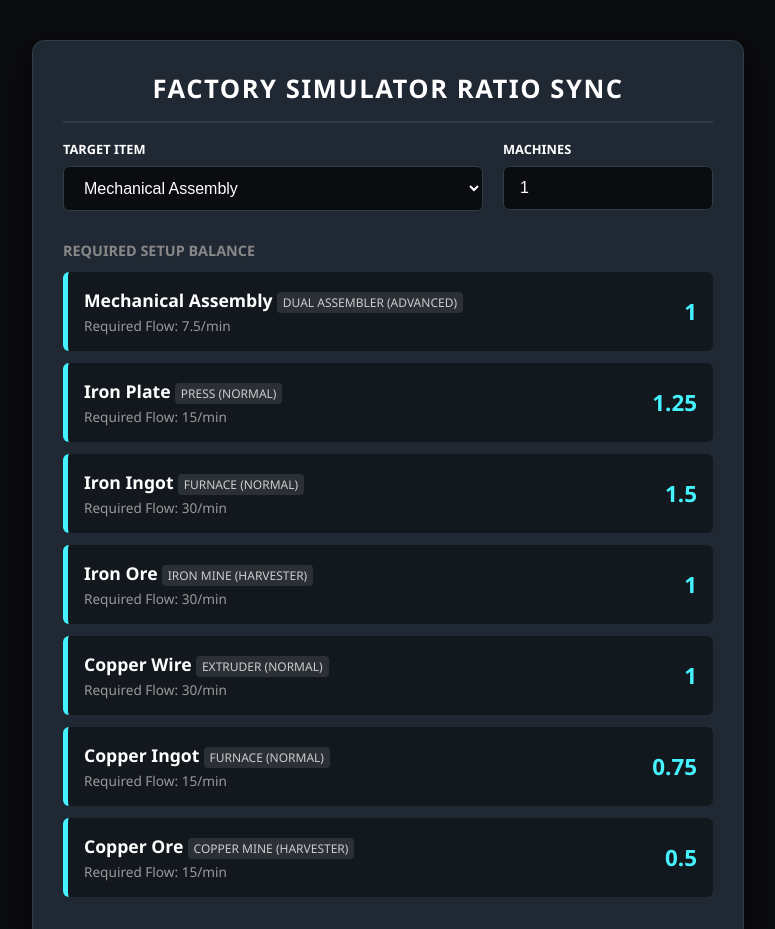
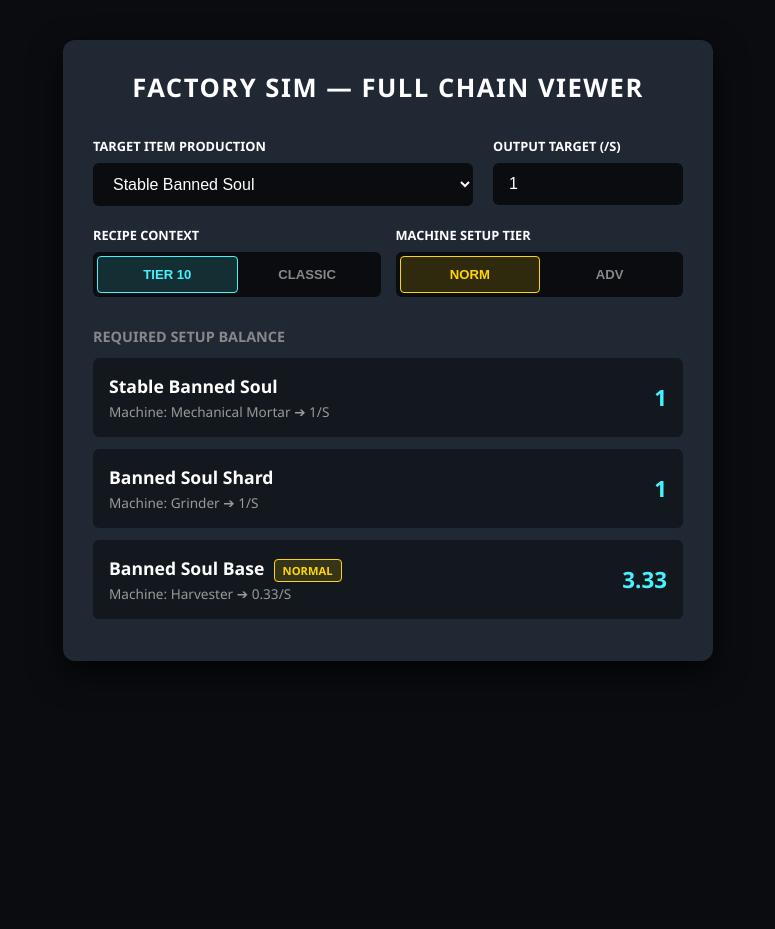
Before and after one commit to Exceletor/max-eff-calculator, a plain HTML site: page index.html in a window 1280 px wide. Shown: the top 929 px of the page, without its empty margins (252-1027 px from the left). After the commit the page ends 800 px from the top, so only its background shows below. Drawn offline with Linux system fonts and the light colour scheme.

Commit message:
Update index.html

```diff
--- a/index.html
+++ b/index.html
@@ -3,16 +3,15 @@
 <head>
     <meta charset="UTF-8">
     <meta name="viewport" content="width=device-width, initial-scale=1.0">
-    <title>Factory Simulator Ultimate Sync</title>
+    <title>Factory Sim — Full Chain Viewer</title>
     <style>
         :root {
             --bg-color: #0b0c10;
             --panel-bg: #1f2833;
-            --accent-green: #66fcf1;
+            --accent-green: #00e676;
+            --accent-yellow: #ffd700;
             --accent-blue: #45f3ff;
             --text-light: #c5c6c7;
-            --text-muted: #66fcf1;
-            --border-color: #2f3e46;
         }
 
         body {
@@ -22,7 +21,8 @@
             margin: 0;
             padding: 40px 20px;
             display: flex;
-            justify-content: center;
+            flex-direction: column;
+            align-items: center;
         }
 
         .calculator-card {
@@ -32,7 +32,7 @@
             border-radius: 12px;
             padding: 30px;
             box-shadow: 0 12px 32px rgba(0,0,0,0.7);
-            border: 1px solid var(--border-color);
+            box-sizing: border-box;
         }
 
         h1 {
@@ -41,7 +41,6 @@
             color: #fff;
             text-transform: uppercase;
             letter-spacing: 1.5px;
-            border-bottom: 2px solid var(--border-color);
             padding-bottom: 15px;
             text-align: center;
         }
@@ -50,7 +49,7 @@
             display: grid;
             grid-template-columns: 2fr 1fr;
             gap: 20px;
-            margin-bottom: 30px;
+            margin-bottom: 20px;
         }
 
         label {
@@ -66,11 +65,57 @@
             width: 100%;
             padding: 12px 16px;
             background: #0b0c10;
-            border: 1px solid var(--border-color);
+            border: none;
             color: #fff;
             border-radius: 6px;
             font-size: 1rem;
             box-sizing: border-box;
+        }
+
+        .toggle-row {
+            display: grid;
+            grid-template-columns: 1fr 1fr;
+            gap: 15px;
+            margin-bottom: 30px;
+        }
+
+        .mode-container {
+            display: flex;
+            background: #0b0c10;
+            border-radius: 6px;
+            padding: 4px;
+        }
+
+        .mode-btn {
+            flex: 1;
+            background: transparent;
+            border: none;
+            color: #888;
+            padding: 10px;
+            font-size: 0.82rem;
+            font-weight: bold;
+            text-transform: uppercase;
+            cursor: pointer;
+            border-radius: 4px;
+            transition: all 0.2s ease;
+        }
+
+        .mode-btn.active.normal-mode {
+            background: rgba(255, 215, 0, 0.15);
+            color: var(--accent-yellow);
+            border: 1px solid var(--accent-yellow);
+        }
+
+        .mode-btn.active.advanced-mode {
+            background: rgba(0, 230, 118, 0.15);
+            color: var(--accent-green);
+            border: 1px solid var(--accent-green);
+        }
+
+        .mode-btn.active.classic-toggle {
+            background: rgba(69, 243, 255, 0.15);
+            color: var(--accent-blue);
+            border: 1px solid var(--accent-blue);
         }
 
         .ratio-row {
@@ -81,7 +126,6 @@
             display: flex;
             justify-content: space-between;
             align-items: center;
-            border-left: 5px solid var(--accent-blue);
         }
 
         .item-name {
@@ -96,14 +140,17 @@
             margin-top: 4px;
         }
 
-        .machine-type {
-            font-size: 0.75rem;
+        .badge {
+            font-size: 0.7rem;
             text-transform: uppercase;
-            background: rgba(255,255,255,0.1);
-            padding: 2px 6px;
+            padding: 3px 8px;
             border-radius: 4px;
-            color: #ccc;
+            font-weight: bold;
+            margin-left: 5px;
         }
+
+        .badge-normal { background: rgba(255, 215, 0, 0.15); color: var(--accent-yellow); border: 1px solid var(--accent-yellow); }
+        .badge-advanced { background: rgba(0, 230, 118, 0.15); color: var(--accent-green); border: 1px solid var(--accent-green); }
 
         .machine-qty {
             font-size: 1.4rem;
@@ -115,20 +162,35 @@
 <body>
 
 <div class="calculator-card">
-    <h1>Factory Simulator Ratio Sync</h1>
+    <h1>Factory Sim — Full Chain Viewer</h1>
 
     <div class="grid-inputs">
         <div>
-            <label for="itemSelect">Target Item</label>
+            <label for="itemSelect">Target Item Production</label>
             <select id="itemSelect">
-                <option value="mechanical_assembly">Mechanical Assembly</option>
-                <option value="copper_wire">Copper Wire</option>
-                <option value="iron_plate">Iron Plate</option>
+                <!-- Populated dynamically via JS filtering -->
             </select>
         </div>
         <div>
-            <label for="machineCount">Machines</label>
-            <input type="number" id="machineCount" value="1" min="1">
+            <label for="targetRate">Output Target (/s)</label>
+            <input type="number" id="targetRate" value="1" min="0.1" step="0.1">
+        </div>
+    </div>
+
+    <div class="toggle-row">
+        <div>
+            <label>Recipe Context</label>
+            <div class="mode-container">
+                <button type="button" class="mode-btn active classic-toggle" id="ctxT10" onclick="setRecipeContext('t10')">Tier 10</button>
+                <button type="button" class="mode-btn classic-toggle" id="ctxClassic" onclick="setRecipeContext('classic')">Classic</button>
+            </div>
+        </div>
+        <div>
+            <label>Machine Setup Tier</label>
+            <div class="mode-container">
+                <button type="button" class="mode-btn active normal-mode" id="btnNormal" onclick="setGlobalTier('normal')">Norm</button>
+                <button type="button" class="mode-btn advanced-mode" id="btnAdvanced" onclick="setGlobalTier('advanced')">Adv</button>
+            </div>
         </div>
     </div>
 
@@ -139,127 +201,222 @@
 </div>
 
 <script>
-    // THE SYNCHRONIZED ENGINE
-    // For Processors: provide 'time' (seconds) and 'yield'
-    // For Harvesters: provide 'flatRatePerMin' directly (no time)
+    // ENGINE MACHINE ARCHITECTURE
+    const machineRegistry = {
+        cutter: { instant: true, hasTiers: false },
+        ore_crusher: { instant: true, hasTiers: false },
+        grinder: { instant: true, hasTiers: false },
+        laser_cutter: { instant: true, hasTiers: false },
+        furnace: { instant: true, hasTiers: false },
+        gear_press: { instant: true, hasTiers: false },
+        extruder: { instant: true, hasTiers: false },
+        rolling_machine: { instant: true, hasTiers: false },
+        induction_smelter: { instant: true, hasTiers: false },
+        alloy_smelter: { instant: true, hasTiers: false },
+        triple_alloy_smelter: { instant: true, hasTiers: false },
+        mechanical_mortar: { instant: true, hasTiers: false },
+        mixer: { instant: true, hasTiers: false },
+        energy_concentrator: { instant: true, hasTiers: false },
+        spindle: { instant: true, hasTiers: false },
+
+        assembler: { time: 5, hasTiers: true },
+        dual_assembler: { time: 3.75, hasTiers: true },
+        triple_assembler: { time: 6, hasTiers: true },
+        quad_assembler: { time: 3.75, hasTiers: true },
+        quin_assembler: { time: 5, hasTiers: true },
+        workstation: { time: 2.86, hasTiers: true },
+        form_injector: { time: 1.5, hasTiers: true },
+        multiform_injector: { time: 2, hasTiers: true },
+        triple_packager: { time: 1, hasTiers: true },
+
+        buffer: { time: 0.5, hasTiers: false },
+        harvester: { time: 10, hasTiers: true }
+    };
+
+    // ==========================================
+    // SEPARATED RECIPE ENGINE (T10 VS CLASSIC)
+    // ==========================================
     const factoryData = {
-        mechanical_assembly: {
-            name: "Mechanical Assembly",
-            machine: "Dual Assembler (Advanced)",
-            time: 8,
+        // --- Tier 10 Chains ---
+        stable_banned_soul: {
+            name: "Stable Banned Soul",
+            group: "t10",
+            machine: "mechanical_mortar",
+            yield: 1,
+            ingredients: [{ id: "banned_soul_shard", qty: 1 }]
+        },
+        banned_soul_shard: {
+            name: "Banned Soul Shard",
+            group: "t10",
+            machine: "grinder",
+            yield: 3,
+            ingredients: [{ id: "banned_soul", qty: 1 }]
+        },
+        banned_soul: {
+            name: "Banned Soul Base",
+            group: "t10",
+            machine: "harvester",
+            yield: 1,
+            ingredients: []
+        },
+
+        // --- Classic Event / Classic Base Chains ---
+        classic_frame: {
+            name: "Classic Frame",
+            group: "classic",
+            machine: "dual_assembler",
             yield: 1,
             ingredients: [
-                { id: "iron_plate", qty: 2 },
-                { id: "copper_wire", qty: 4 }
+                { id: "classic_iron_plate", qty: 2 },
+                { id: "classic_copper_wire", qty: 4 }
             ]
         },
-        iron_plate: {
-            name: "Iron Plate",
-            machine: "Press (Normal)",
-            time: 5,
+        classic_iron_plate: {
+            name: "Iron Plate (Classic)",
+            group: "classic",
+            machine: "gear_press",
             yield: 1,
-            ingredients: [{ id: "iron_ingot", qty: 2 }]
+            ingredients: [{ id: "classic_iron_ore", qty: 1 }]
         },
-        copper_wire: {
-            name: "Copper Wire",
-            machine: "Extruder (Normal)",
-            time: 4,
+        classic_copper_wire: {
+            name: "Copper Wire (Classic)",
+            group: "classic",
+            machine: "extruder",
             yield: 2,
-            ingredients: [{ id: "copper_ingot", qty: 1 }]
+            ingredients: [{ id: "classic_copper_ore", qty: 1 }]
         },
-        iron_ingot: {
-            name: "Iron Ingot",
-            machine: "Furnace (Normal)",
-            time: 3,
+        classic_iron_ore: {
+            name: "Iron Ore (Classic)",
+            group: "classic",
+            machine: "harvester",
             yield: 1,
-            ingredients: [{ id: "iron_ore", qty: 1 }]
-        },
-        copper_ingot: {
-            name: "Copper Ingot",
-            machine: "Furnace (Normal)",
-            time: 3,
-            yield: 1,
-            ingredients: [{ id: "copper_ore", qty: 1 }]
-        },
-        // HARVESTERS (No cycle time, just flat output per minute)
-        iron_ore: {
-            name: "Iron Ore",
-            machine: "Iron Mine (Harvester)",
-            flatRatePerMin: 30,
             ingredients: []
         },
-        copper_ore: {
-            name: "Copper Ore",
-            machine: "Copper Mine (Harvester)",
-            flatRatePerMin: 30,
+        classic_copper_ore: {
+            name: "Copper Ore (Classic)",
+            group: "classic",
+            machine: "harvester",
+            yield: 1,
             ingredients: []
         }
     };
+    // ==========================================
+
+    let currentGlobalTier = "normal";
+    let currentContext = "t10";
 
     const itemSelect = document.getElementById('itemSelect');
-    const machineCount = document.getElementById('machineCount');
+    const targetRateInput = document.getElementById('targetRate');
     const blueprintOutput = document.getElementById('blueprintOutput');
+    const btnNormal = document.getElementById('btnNormal');
+    const btnAdvanced = document.getElementById('btnAdvanced');
+    const ctxT10 = document.getElementById('ctxT10');
+    const ctxClassic = document.getElementById('ctxClassic');
+
+    function populateDropdown() {
+        itemSelect.innerHTML = "";
+        for (const id in factoryData) {
+            if (factoryData[id].group === currentContext) {
+                const opt = document.createElement('option');
+                opt.value = id;
+                opt.textContent = factoryData[id].name;
+                itemSelect.appendChild(opt);
+            }
+        }
+        calculatePerfectRatios();
+    }
+
+    function setRecipeContext(context) {
+        currentContext = context;
+        if(context === 't10') {
+            ctxT10.classList.add('active');
+            ctxClassic.classList.remove('active');
+        } else {
+            ctxClassic.classList.add('active');
+            ctxT10.classList.remove('active');
+        }
+        populateDropdown();
+    }
+
+    function setGlobalTier(tier) {
+        currentGlobalTier = tier;
+        if(tier === 'normal') {
+            btnNormal.classList.add('active');
+            btnAdvanced.classList.remove('active');
+        } else {
+            btnAdvanced.classList.add('active');
+            btnNormal.classList.remove('active');
+        }
+        calculatePerfectRatios();
+    }
 
     function calculatePerfectRatios() {
         const targetId = itemSelect.value;
-        const finalMachineTarget = parseInt(machineCount.value) || 1;
-        const targetRecipe = factoryData[targetId];
-
-        if (!targetRecipe) return;
-
-        // Calculate initial items per minute based on whether it's a timed or flat rate machine
-        let targetItemsPerMin = 0;
-        if (targetRecipe.time) {
-            targetItemsPerMin = (60 / targetRecipe.time) * targetRecipe.yield * finalMachineTarget;
-        } else {
-            targetItemsPerMin = targetRecipe.flatRatePerMin * finalMachineTarget;
+        if (!targetId) {
+            blueprintOutput.innerHTML = "";
+            return;
         }
+        const requiredPerSec = parseFloat(targetRateInput.value) || 1;
 
         const totals = {};
 
-        function extractRates(id, requiredPerMin) {
+        function extractRates(id, rateNeeded) {
             const recipe = factoryData[id];
             if (!recipe) return;
 
-            let exactMachinesNeeded = 0;
-
-            // MATH FOR BOTH FORMS:
-            if (recipe.time) {
-                // Processor math
-                const singleMachineOutputPerMin = (60 / recipe.time) * recipe.yield;
-                exactMachinesNeeded = requiredPerMin / singleMachineOutputPerMin;
-            } else {
-                // Harvester math
-                exactMachinesNeeded = requiredPerMin / recipe.flatRatePerMin;
-            }
+            const mach = machineRegistry[recipe.machine];
 
             if (!totals[id]) {
-                totals[id] = { name: recipe.name, machine: recipe.machine, machines: 0, itemsPerMin: 0 };
+                totals[id] = {
+                    name: recipe.name,
+                    machineKey: recipe.machine,
+                    machProfile: mach,
+                    itemsPerSec: 0
+                };
             }
-            totals[id].machines += exactMachinesNeeded;
-            totals[id].itemsPerMin += requiredPerMin;
+            totals[id].itemsPerSec += rateNeeded;
 
             if (recipe.ingredients) {
                 recipe.ingredients.forEach(ing => {
-                    const neededIngRatePerMin = (requiredPerMin / (recipe.yield || 1)) * ing.qty;
-                    extractRates(ing.id, neededIngRatePerMin);
+                    const baseInputNeeded = (rateNeeded / recipe.yield) * ing.qty;
+                    extractRates(ing.id, baseInputNeeded);
                 });
             }
         }
 
-        extractRates(targetId, targetItemsPerMin);
+        extractRates(targetId, requiredPerSec);
 
         let html = '';
         for (const id in totals) {
             const item = totals[id];
+            const mach = item.machProfile;
+
+            let badgeHtml = '';
+            let finalMachineCount = 0;
+
+            if (mach.instant) {
+                finalMachineCount = Math.ceil(item.itemsPerSec / factoryData[id].yield);
+            } else {
+                const baseOutputPerSec = factoryData[id].yield / mach.time;
+
+                if (mach.hasTiers) {
+                    const speedModifier = (currentGlobalTier === "advanced") ? 2 : 1;
+                    badgeHtml = `<span class="badge badge-${currentGlobalTier}">${currentGlobalTier}</span>`;
+                    finalMachineCount = parseFloat((item.itemsPerSec / (baseOutputPerSec * speedModifier)).toFixed(2));
+                } else {
+                    finalMachineCount = parseFloat((item.itemsPerSec / baseOutputPerSec).toFixed(2));
+                }
+            }
+
             html += `
                 <div class="ratio-row">
                     <div>
-                        <span class="item-name">${item.name}</span> <span class="machine-type">${item.machine}</span>
-                        <div class="item-rates">Required Flow: ${parseFloat(item.itemsPerMin.toFixed(2))}/min</div>
+                        <span class="item-name">${item.name}</span>
+                        ${badgeHtml}
+                        <div class="item-rates" style="text-transform: capitalize;">Machine: ${item.machineKey.replace(/_/g, ' ')} ➔ ${parseFloat(item.itemsPerSec.toFixed(2))}/s</div>
                     </div>
                     <div>
-                        <span class="machine-qty">${parseFloat(item.machines.toFixed(2))}</span>
+                        <span class="machine-qty">${finalMachineCount}</span>
                     </div>
                 </div>
             `;
@@ -268,8 +425,10 @@
     }
 
     itemSelect.addEventListener('change', calculatePerfectRatios);
-    machineCount.addEventListener('input', calculatePerfectRatios);
-    calculatePerfectRatios();
+    targetRateInput.addEventListener('input', calculatePerfectRatios);
+
+    // Initial Load Run
+    populateDropdown();
 </script>
 
 </body>
```
